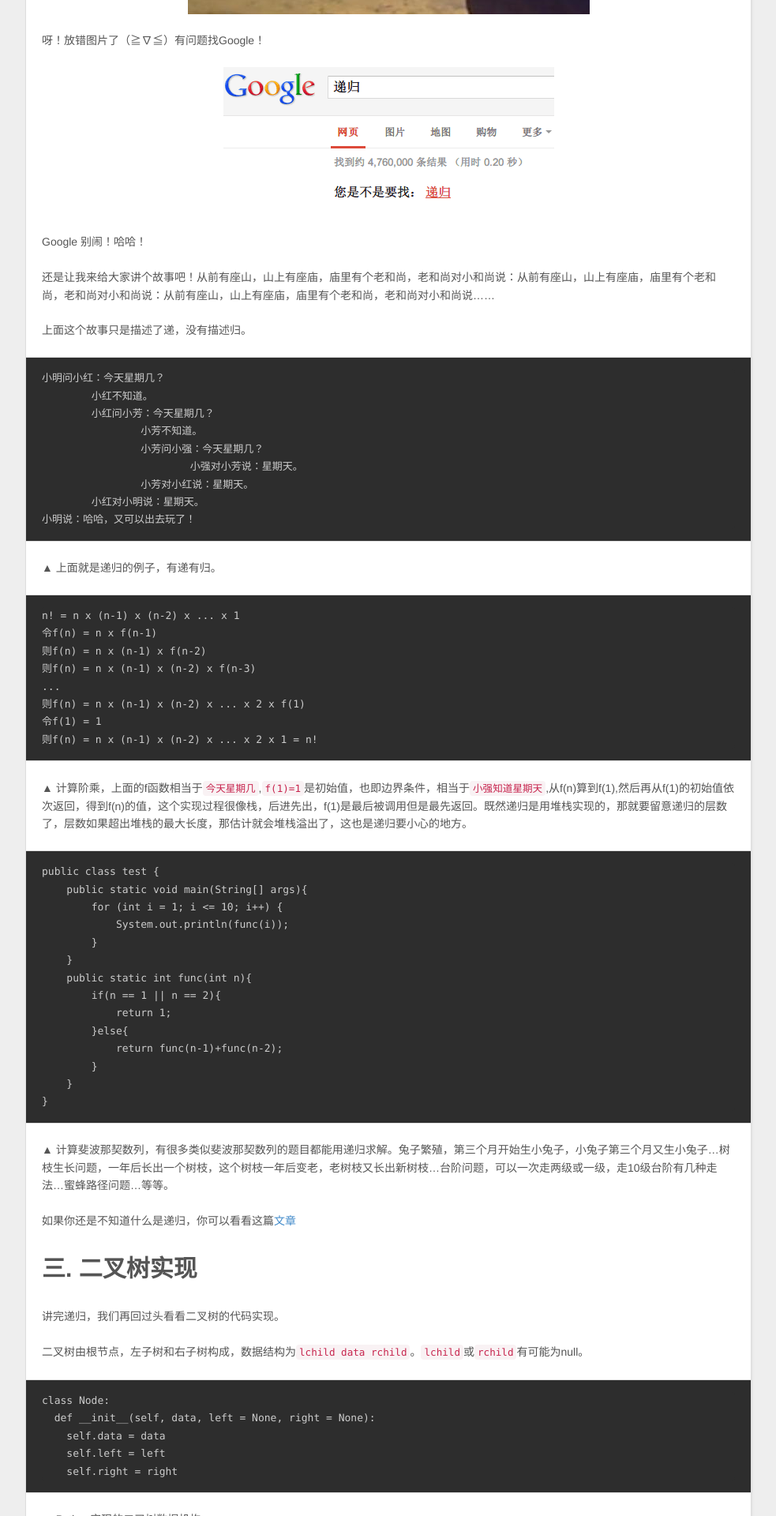
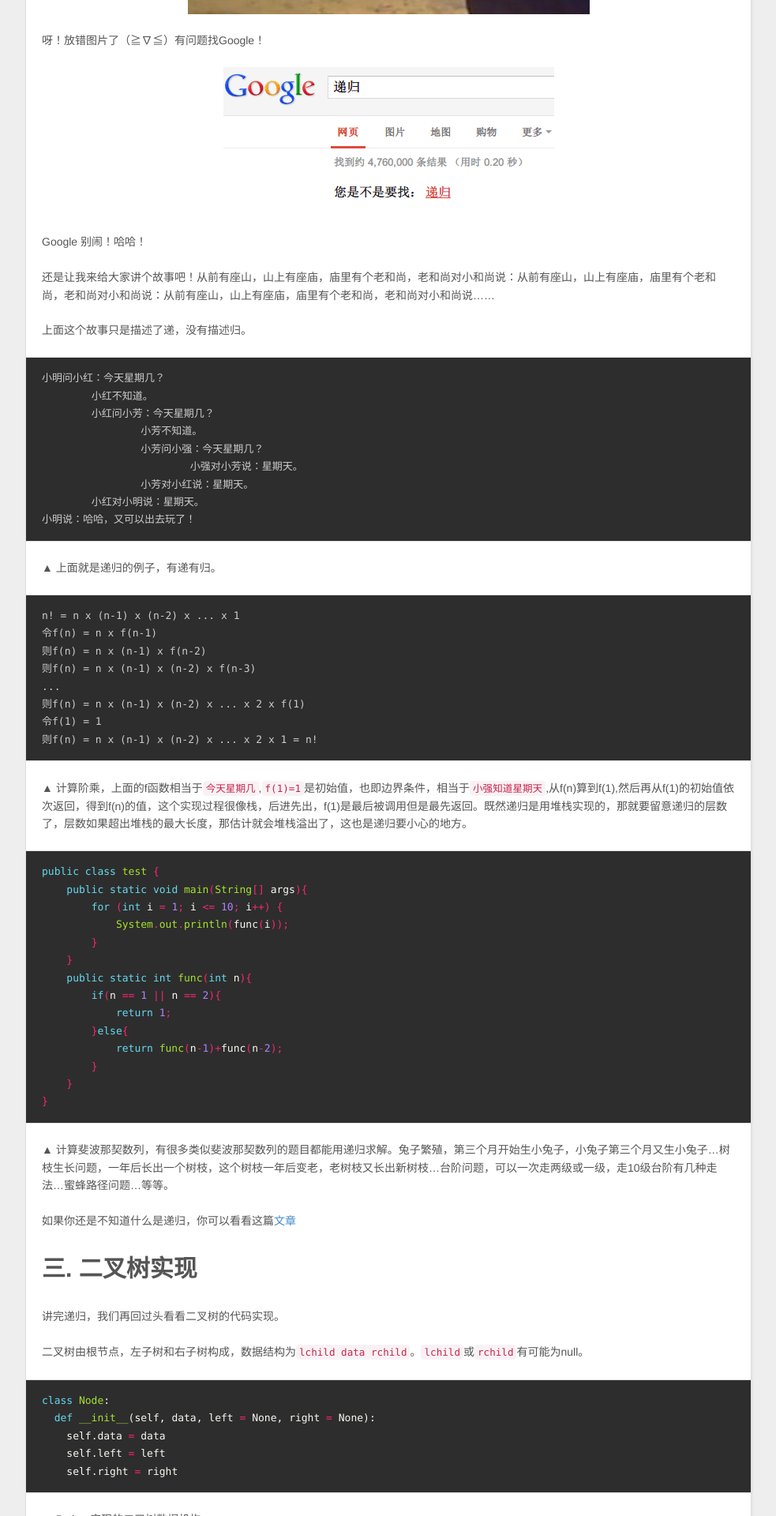
Before and after one commit to lugeek/lugeek.github.io, a Jekyll site: the page built from _posts/2014-12-03-binary-tree-guide.md, in a window 1280 px wide. Shown: the part 3080-5000 px from the top of the page at 79% size, without its empty margins (148-1131 px from the left). Built offline with Jekyll 4.4.1, drawn with Linux system fonts in a browser that asks for light colours; Markdown is read by kramdown in place of the engine named in the settings; comment, search, counter and statistics services are not loaded.

Commit message:
fix code

````diff
--- a/_posts/2014-12-03-binary-tree-guide.md
+++ b/_posts/2014-12-03-binary-tree-guide.md
@@ -75,7 +75,7 @@ n! = n x (n-1) x (n-2) x ... x 1
 ```
 ▲ 计算阶乘，上面的f函数相当于`今天星期几`,`f(1)=1`是初始值，也即边界条件，相当于`小强知道星期天`,从f(n)算到f(1),然后再从f(1)的初始值依次返回，得到f(n)的值，这个实现过程很像栈，后进先出，f(1)是最后被调用但是最先返回。既然递归是用堆栈实现的，那就要留意递归的层数了，层数如果超出堆栈的最大长度，那估计就会堆栈溢出了，这也是递归要小心的地方。
 
-```
+```java
 public class test {
     public static void main(String[] args){
         for (int i = 1; i <= 10; i++) {
@@ -100,7 +100,7 @@ public class test {
 
 二叉树由根节点，左子树和右子树构成，数据结构为`lchild data rchild`。`lchild`或`rchild`有可能为null。
 
-```
+```python
 class Node:
   def __init__(self, data, left = None, right = None):
     self.data = data
@@ -109,7 +109,7 @@ class Node:
 ```
 ▲ Python实现的二叉树数据机构
 
-```
+```python
 g = Node('G')
 h = Node('H')
 e = Node('E', g, h)
@@ -123,7 +123,7 @@ root = a
 ```
 ▲ 定义的时候从最底层开始，最后到根节点（就是上面图中的二叉树）
 
-```
+```python
 def VisitTree_Recursive(root, order):
   if root:
     if order == 'NLR': print(root.data)
@@ -140,7 +140,7 @@ def VisitTree_Recursive(root, order):
 
 对于后序遍历LRN，则是先遍历左子树和右子树，最后打印根节点数据。
 
-```
+```java
 public class test {
     public static void main(String[] args){
         node g = new node("G", null, null);
@@ -187,7 +187,7 @@ class node{
 ##四. 问题
 1. 求二叉树节点个数
 
-	```
+	```java
 	public static int node_num(node root){
         if(root == null){
             return 0;
@@ -199,7 +199,7 @@ class node{
 
 2. 求二叉树深度
 
-	```
+	```java
 	public static int getDepth(node root){
         if(root == null){
             return 0;
@@ -211,7 +211,7 @@ class node{
 
 3. 层序遍历
 
-	```
+	```java
 	public static void levelOrder(node root){
         Queue<node> queue = new LinkedList<node>();
         queue.offer(root);
@@ -236,7 +236,7 @@ class node{
 	```
 	▲ 递归的公式以及边界条件，这样推导之后清楚很多。
 
-	```
+	```java
 	public static int getLevelNum(node root,int k){
         if (root == null || k < 1){
             return 0;
@@ -251,7 +251,7 @@ class node{
 
 5. 获取叶子节点数
 
-	```
+	```java
 	public static int getLeaves(node root){
         if(root == null){
             return 0;
@@ -265,7 +265,7 @@ class node{
 
 6. 非递归前序遍历
 
-	```
+	```java
 	/**
      * 非递归前序遍历:进栈是前序遍历，出栈是中序遍历。
      * @param root
@@ -288,7 +288,7 @@ class node{
 
 7. 非递归中序遍历
 
-	```
+	```java
 	public static void printLNR(node root){
         Stack<node> stack = new Stack<node>();
         while (root != null || !stack.empty()){
@@ -307,7 +307,7 @@ class node{
 
 8. 非递归后序遍历
 
-	```
+	```java
 	public static void printLRN(node root){
         Stack<node> stack = new Stack<node>();
         node pre = null;
@@ -329,7 +329,7 @@ class node{
 
 9. 最小公共祖先
 
-	```
+	```java
 	public static node printLCA(node root, node n1, node n2){
         Stack<node> stack = new Stack<node>();
         Stack<node> s1 = new Stack<node>();
````
Also changed, not shown: other parts of _posts/2014-12-03-binary-tree-guide.md (+1 -1 lines).
